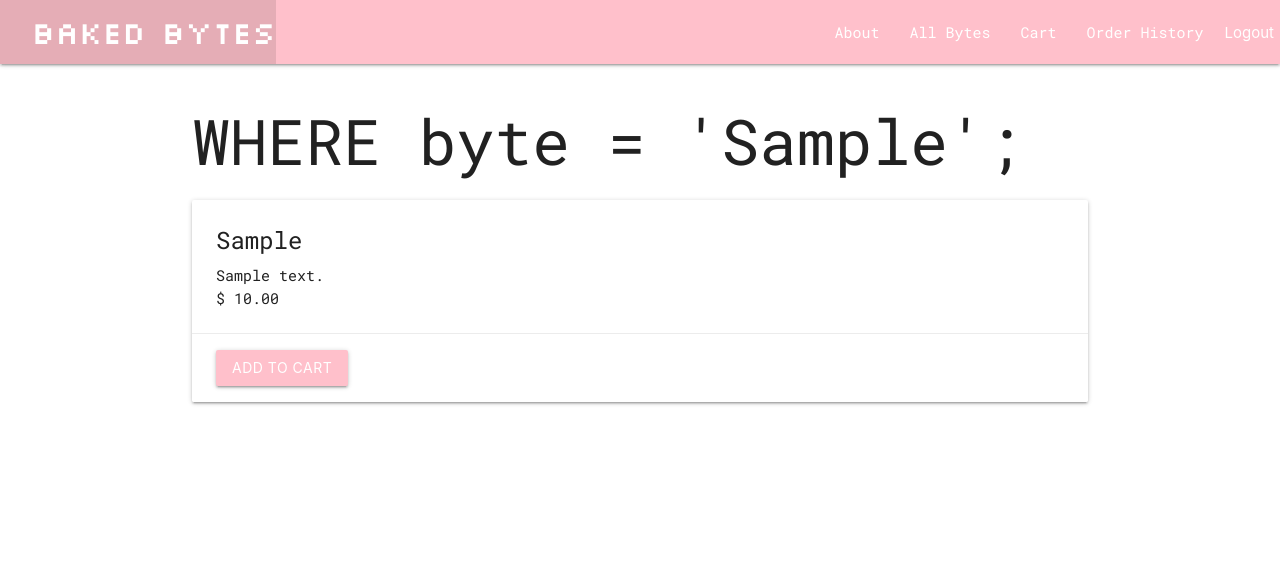
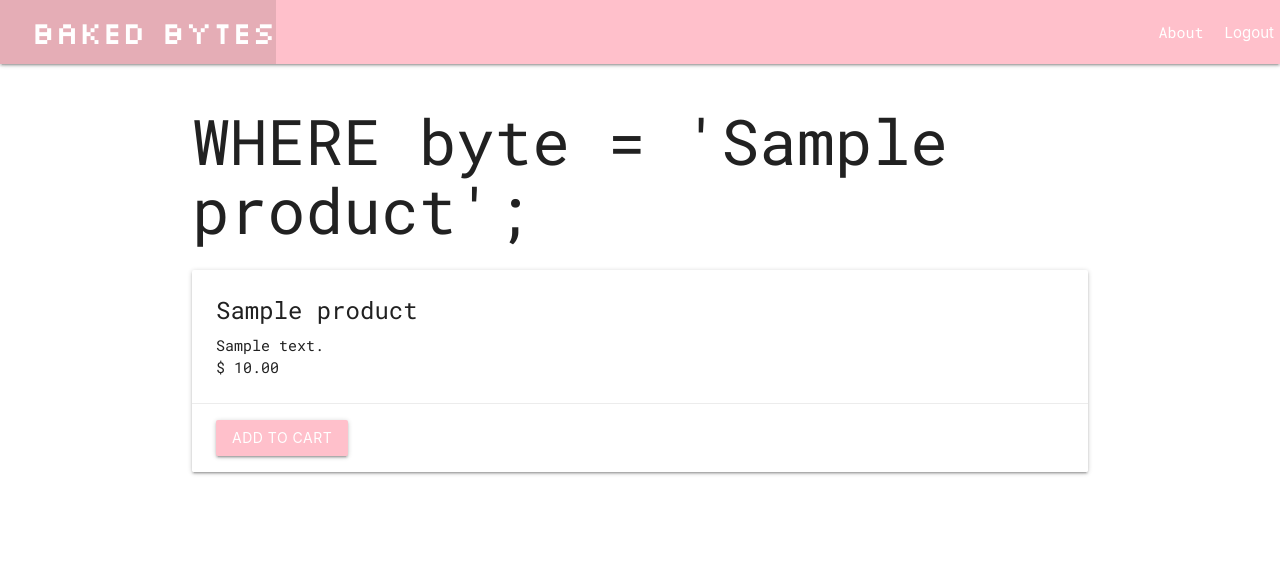
Before and after one commit to caitlinfcorrigan/baked-bytes, a Django app: page /bytes/1/ in a window 1280 px wide. Shown: the top 566 px of the page. Run offline with Django 5.2, Linux system fonts and the light colour scheme; a user stored in the database is signed in; tables that the repository leaves empty hold one stand-in row (values such as "Sample post"); some libraries are stand-ins or nearby versions.

Commit message:
begins implementing new models for stripe api and stripe checkout functionality

```diff
--- a/baked_bytes/settings.py
+++ b/baked_bytes/settings.py
@@ -82,7 +82,7 @@ WSGI_APPLICATION = 'baked_bytes.wsgi.application'
 DATABASES = {
     'default': {
         'ENGINE': 'django.db.backends.postgresql',
-        'NAME': 'baked_bytes',
+        'NAME': 'bb_stripe',
     }
 }
 
--- a/bytes/templates/base.html
+++ b/bytes/templates/base.html
@@ -13,6 +13,7 @@
     <link href="https://fonts.googleapis.com/css2?family=Pixelify+Sans&family=Roboto+Mono&family=Silkscreen&display=swap" rel="stylesheet">
     <!-- Import the JS library called materialize to handle custom forms -->
     <script src="https://cdnjs.cloudflare.com/ajax/libs/materialize/1.0.0/js/materialize.min.js"></script>
+    {% block script %}{% endblock %}
 </head>
 <body>
     <header class="navbar-fixed">
@@ -23,10 +24,7 @@
                 </ul>
                 <ul class="right">
                     <li><a href="{% url 'about' %}">About</a></li>
-                    <li><a href="{% url 'index' %}">All Bytes</a></li>
                     {% if user.is_authenticated %}
-                    <li><a href="{% url 'cart' %}">Cart</a></li>
-                    <li><a href="{% url 'orders' %}">Order History</a></li>
                     <li>
                         <form action="{% url 'logout' %}" method="POST">
                         {% csrf_token %}
@@ -48,5 +46,18 @@
     <footer class="page-footer">
         <div class="right">All Rights Reserved, &copy; 2023 Baked Bytes &nbsp;</div>
     </footer>
+    <!-- jQuery first, then Popper.js, then Bootstrap JS -->
+    <script
+        src="https://code.jquery.com/jquery-3.2.1.slim.min.js"
+        integrity="sha384-KJ3o2DKtIkvYIK3UENzmM7KCkRr/rE9/Qpg6aAZGJwFDMVNA/GpGFF93hXpG5KkN"
+        crossorigin="anonymous"></script>
+    <script
+        src="https://cdnjs.cloudflare.com/ajax/libs/popper.js/1.12.9/umd/popper.min.js"
+        integrity="sha384-ApNbgh9B+Y1QKtv3Rn7W3mgPxhU9K/ScQsAP7hUibX39j7fakFPskvXusvfa0b4Q"
+        crossorigin="anonymous"></script>
+    <script
+        src="https://maxcdn.bootstrapcdn.com/bootstrap/4.0.0/js/bootstrap.min.js"
+        integrity="sha384-JZR6Spejh4U02d8jOt6vLEHfe/JQGiRRSQQxSfFWpi1MquVdAyjUar5+76PVCmYl"
+        crossorigin="anonymous"></script>
 </body>
 </html>
--- a/bytes/templates/bytes/detail.html
+++ b/bytes/templates/bytes/product_detail.html
@@ -1,17 +1,19 @@
 {% extends 'base.html' %}
 {% block content %}
 
-<h1>WHERE byte = '{{ byte.item }}';</h1>
+<h1>WHERE byte = '{{ product.name }}';</h1>
 
+{% for price in prices %}
 <div class="card">
     <div class="card-content">
-        <span class="card-title">{{ byte.item }}</span>
-        <p>{{ byte.description|linebreaks}}</p>
-        <p>$ {{ byte.price }}</p>
+        <span class="card-title">{{ product.name }}</span>
+        <p>{{ product.desc|linebreaks}}</p>
+        <p>$ {{ price.price }}</p>
     </div>
     {% if user.is_authenticated %}
     <div class="card-action">
-        <form action="{% url 'cart_add' byte.id %}" method="POST">
+        <!-- Update form action -->
+        <form action="" method="POST">
             {% csrf_token %}
             <button type="submit" class="btn">Add to Cart</button>
         </form>
@@ -25,5 +27,5 @@
     </div>
     {% endif %}
 </div>
-
+{% endfor %}
 {% endblock %}
--- a/bytes/urls.py
+++ b/bytes/urls.py
@@ -1,22 +1,24 @@
 from django.urls import path
 from . import views
-from .views import CreateStripeCheckoutSessionView
+
 
 urlpatterns = [
     path('', views.home, name='home'),
     path('about/', views.about, name='about'),
-    path('bytes/', views.bytes_index, name='index'),
-    path('bytes/<int:byte_id>/', views.bytes_detail, name='detail'),
     path('accounts/signup/', views.signup, name='signup'),
-    path('cart/', views.cart, name='cart'),
-    path('cart/<int:byte_id>/add/', views.cart_add, name='cart_add'),
-    path('cart/<int:order_detail_id>/delete', views.item_delete, name='item_delete'),
-    path('cart/checkout', views.cart_checkout, name='cart_checkout'),
-    path('cart/<int:order_detail_id>/update', views.item_update, name='item_update'),
-    path('orders/', views.orders, name='orders'),
-    path('orders/<int:order_id>/', views.order_detail, name='order_detail'),
-    # path('create-checkout-session/', views.create_checkout_session, name='checkout')
-    path("create-checkout-session/<int:pk>/",    CreateStripeCheckoutSessionView.as_view(),        name="create-checkout-session"),
-    # path('orders/<int:order_id>/', views.OrderDetail.as_view(), name="orders_detail"),
+    path('bytes/', views.ProductListView.as_view(), name='product_list'),
+    path('bytes/<int:pk>/', views.ProductDetailView.as_view(), name='product_detail'),
 
+
+    # path('bytes/', views.bytes_index, name='index'),
+    # path('bytes/<int:byte_id>/', views.bytes_detail, name='detail'),
+
+    # path('cart/', views.cart, name='cart'),
+    # path('cart/<int:byte_id>/add/', views.cart_add, name='cart_add'),
+    # path('cart/<int:order_detail_id>/delete', views.item_delete, name='item_delete'),
+    # path('cart/checkout', views.cart_checkout, name='cart_checkout'),
+    # path('cart/<int:order_detail_id>/update', views.item_update, name='item_update'),
+    # path('orders/', views.orders, name='orders'),
+    # path('orders/<int:order_id>/', views.order_detail, name='order_detail'),
+    # path("create-checkout-session/<int:pk>/",    CreateStripeCheckoutSessionView.as_view(),        name="create-checkout-session"),
 ]
--- a/bytes/views.py
+++ b/bytes/views.py
@@ -1,20 +1,12 @@
-from django.shortcuts import render
 from django.shortcuts import render, redirect
-from .models import User, Profile, Byte, Order, Order_Detail
 from django.contrib.auth import login
 from django.contrib.auth.forms import UserCreationForm
-from django.views.generic.edit import CreateView, UpdateView, DeleteView
-from django.views.generic import ListView, DetailView
-from django.contrib.auth.decorators import login_required
-from django.contrib.auth.mixins import LoginRequiredMixin
-from django.db.models import F, Sum
-from django.forms import modelformset_factory
-from .forms import OrderQuantityForm, CheckoutForm
+from django.views import View
+from django.views.generic import DetailView, ListView
+from .models import Price, Product
 import os
-# from flask import Flask, jsonify, redirect, request
-from django.http import JsonResponse
+
 import stripe
-from django.views import View
 
 stripe.api_key = os.environ['STRIPE_SECRET_KEY']
 
@@ -42,165 +34,53 @@ def home(request):
 def about(request):
     return render(request, 'about.html')
 
-# Refactor as ListView (CBV) - need to move & rename html file
-def bytes_index(request):
-    bytes = Byte.objects.all()
-    return render(request, 'bytes/index.html', {'bytes': bytes})
+# Class-based Views
 
-# Refactor as ListView (CBV) - need to move & rename html file
-def bytes_detail(request, byte_id):
-    byte = Byte.objects.get(id=byte_id)
-    return render(request, 'bytes/detail.html', {'byte': byte})
+class ProductListView(ListView):
+    model = Product
+    context_object_name = "products"
+    template_name = "bytes/product_list.html"
 
-# This needs to be a function view bc it's handling complex queries
-@login_required
-def cart(request):
-    user = User.objects.get(username=request.user)
-    cart = Order.objects.filter(user_id=user.id, purchased = False)
-    if len(cart) == 0:
-      cart = Order(user_id=user.id, purchased = False)
-      cart.save()
-      total = 0
-    else:
-      cart = Order.objects.get(user_id=user.id, purchased = False)
-      items = Order_Detail.objects.select_related('byte').filter(order_id=cart.id)
-      items = items.annotate(subtotal=F('byte__price')*F('quantity'))
-      total = items.aggregate(Sum('subtotal'))
-      form = OrderQuantityForm()
-      buy = CheckoutForm()
-    return render(request, 'cart.html', {"cart": cart, "items": items,  "total": total, "form": form, "buy": buy})
+class ProductDetailView(DetailView):
+    model = Product
+    context_object_name = "product"
+    template_name = "bytes/product_detail.html"
 
-@login_required
-def cart_add(request, byte_id):
-    user = User.objects.get(username=request.user)
-    byte = Byte.objects.get(id = byte_id)
-    # Check if user has a cart
-    cart = Order.objects.filter(user_id=user.id, purchased = False)
-    if len(cart) == 0:
-      cart = Order(user_id=user.id)
-      cart.save()
-    else:
-       cart = Order.objects.get(user_id=user.id, purchased = False)
-    # Check cart for item; if there, increment
-    cart_item = Order_Detail.objects.filter(byte=byte, order=cart.id)
-    if len(cart_item) == 0:
-      cart_item =  Order_Detail(order=cart, byte=byte, quantity = 1)
-    else:
-       cart_item = Order_Detail.objects.get(order=cart.id, byte=byte, quantity = 1)
-       cart_item.quantity += 1
-    cart_item.save()
-    return redirect('cart')
+    def get_context_data(self, **kwargs):
+        context = super(ProductDetailView, self).get_context_data()
+        context["prices"] = Price.objects.filter(product=self.get_object())
+        return context
 
-@login_required
-def cart_checkout(request):
-  user = User.objects.get(username=request.user)
-  cart = Order.objects.get(user_id=user.id, purchased = False)
-  cart.purchased = True
-  cart.save()
-  return redirect('orders')
-
-@login_required
-def orders(request):
-  user = User.objects.get(username=request.user)
-  orders = Order.objects.filter(user_id=user.id, purchased = True)
-  # Update to calculate total in an accessible manner
-  totals = []
-  for order in orders:
-    detail = Order_Detail.objects.select_related('byte').filter(order_id=order.id)
-    detail = detail.annotate(subtotal=F('byte__price')*F('quantity'))
-    total = detail.aggregate(Sum('subtotal'))
-    totals.append({'order_id': order.id, 'total': total})
-  # if len(orders) == 0:
-  #   return redirect('cart')
-  return render(request, 'orders.html', {"orders": orders, "totals": totals})
-
-@login_required
-def order_detail(request, order_id):
-  items = Order_Detail.objects.select_related('byte').filter(order_id=order_id)
-  items = items.annotate(subtotal=F('byte__price')*F('quantity'))
-  total = items.aggregate(Sum('subtotal'))
-  return render(request, 'order_detail.html', {'items': items, 'total': total})
-
-@login_required
-def item_delete(request, order_detail_id):
-  print(request)
-  print(order_detail_id)
-  item = Order_Detail.objects.get(id=order_detail_id)
-  item.delete()
-  return redirect('cart')
-
-@login_required
-def item_update(request, order_detail_id):
-  item = Order_Detail.objects.get(id = order_detail_id)
-  # Process POST req
-  if request.method == 'POST':
-    form = OrderQuantityForm(request.POST)
-    print(request.POST['quantity'])
-    if form.is_valid():
-      item.quantity = request.POST['quantity']
-      item.save()
-      return redirect('cart')
-    else:
-      form = OrderQuantityForm()
-  return render(request, 'cart.html')
-
-# Stripe API
-def create_checkout_session(request):
-  try:
-    session = stripe.checkout.Session.create(
-      ui_mode = 'embedded',
-        line_items=[
-          {
-              # Provide the exact Price ID (for example, pr_1234) of the product you want to sell
-              'price': '{{PRICE_ID}}',
-              'quantity': 1,
-          },
-        ],
-      mode='payment',
-      return_url='/orders.html?session_id={CHECKOUT_SESSION_ID}',
-    )
-  except Exception as e:
-        print('exception :( )')
-        return str(e)
-  return JsonResponse(clientSecret=session.client_secret)
-
-def session_status(request):
-  session = stripe.checkout.Session.retrieve(request.args.get('session_id'))
-  return JsonResponse(status=session.status, customer_email=session.customer_details.email)
-
-# CLASS-BASED VIEWS
-
-
-# class ItemUpdate(LoginRequiredMixin, UpdateView):
-#   model = Order_Detail
-#   fields = ['quantity']
-
-# class ByteDetail(DetailView):
-#   model = Byte
 
 class CreateStripeCheckoutSessionView(View):
   """
   Create a checkout session and redirect the user to Stripe's checkout page
   """
+
   def post(self, request, *args, **kwargs):
-    order = Order_Detail.objects.get(id=23)
-    product = Order_Detail.objects.select_related('byte').filter(order_id=order.id)
-    print(product[0].byte.price)
+    price = Price.objects.get(id=self.kwargs["pk"])
+
     checkout_session = stripe.checkout.Session.create(
       payment_method_types=["card"],
       line_items=[
         {
-          # "currency": "usd",
-          "price": product[0].byte.price,
-          # "name": product[0].byte.item,
-          "description": product[0].byte.description,
-          # Revisit to dynamically charge according to order
-          "quantity": product[0].byte.id
+          "price_data": {
+            "currency": "usd",
+            "unit_amount": int(price.price) * 100,
+            "product_data": {
+              "name": price.product.name,
+              "description": price.product.desc,
+              "images": [
+                  f"{settings.BACKEND_DOMAIN}/{price.product.thumbnail}"
+              ],
+            },
+          },
+          "quantity": price.product.quantity,
         }
       ],
-      metadata={"product_id": product[0].byte.id},
+      metadata={"product_id": price.product.id},
       mode="payment",
-      success_url='orders',
-      cancel_url='cart',
+      success_url='success/',
+      cancel_url='cancel/',
     )
     return redirect(checkout_session.url)
```
Also changed, not shown: bytes/admin.py (+14 -5 lines), bytes/models.py (+32 -47 lines), bytes/templates/bytes/product_list.html (renamed from bytes/templates/bytes/index.html, +4 -4 lines), bytes/migrations/0008_product_producttag_remove_order_detail_byte_and_more.py (added).
